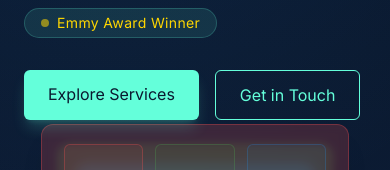
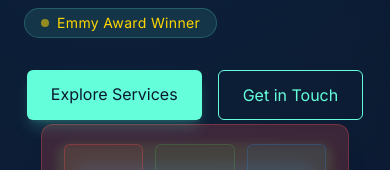
Before and after one commit to isthatamullet/tylergohr-homepage, a React (Vite) app in the folder project/: page / in a window 390 px wide. Shown: the part 404-574 px from the top of the page. Built offline with nearby package versions, Linux system fonts and the light colour scheme.

Commit message:
centering hero buttons

```diff
--- a/project/src/components/Hero.tsx
+++ b/project/src/components/Hero.tsx
@@ -1,4 +1,5 @@
 import React, { useEffect, useRef, useState } from 'react';
+import { Link } from 'react-router-dom'; // Added Link import
 
 const Hero: React.FC = () => {
   const panelsRef = useRef<HTMLDivElement>(null);
@@ -7,31 +8,25 @@ const Hero: React.FC = () => {
 
   useEffect(() => {
     const handleMouseMove = (e: MouseEvent) => {
-      if (!panelsRef.current) return;
-
+       if (!panelsRef.current) return;
       const panels = panelsRef.current.querySelectorAll('.interactive-panel');
       const rect = panelsRef.current.getBoundingClientRect();
-
       const x = (e.clientX - rect.left) / rect.width;
       const y = (e.clientY - rect.top) / rect.height;
-
       panels.forEach((panel, index) => {
         const depth = (index + 1) * 5;
         const moveX = (x - 0.5) * depth;
         const moveY = (y - 0.5) * depth;
-
         (panel as HTMLElement).style.transform = `translate(${moveX}px, ${moveY}px)`;
       });
     };
 
     const handleScroll = () => {
-      if (!heroRef.current) return;
-
+       if (!heroRef.current) return;
       const rect = heroRef.current.getBoundingClientRect();
       const viewportHeight = window.innerHeight;
       const scrollDistance = Math.min(viewportHeight, Math.max(0, -rect.top));
       const progress = scrollDistance / viewportHeight;
-
       setScrollProgress(progress);
     };
 
@@ -39,9 +34,8 @@ const Hero: React.FC = () => {
     if (container) {
       container.addEventListener('mousemove', handleMouseMove);
     }
-
     window.addEventListener('scroll', handleScroll);
-    handleScroll();
+    handleScroll(); // Initialize
 
     return () => {
       if (container) {
@@ -51,36 +45,30 @@ const Hero: React.FC = () => {
     };
   }, []);
 
+
   return (
     <section
       ref={heroRef}
       id="home"
       className="min-h-screen w-full relative overflow-hidden"
     >
+      {/* Backgrounds */}
       <div className="absolute inset-0 bg-gradient-to-b from-navy-dark via-navy to-navy-light opacity-80"></div>
       <div className="absolute inset-0 bg-[radial-gradient(circle_at_30%_20%,rgba(64,158,255,0.1)_0%,rgba(0,0,0,0)_60%)]"></div>
 
       <div className="container mx-auto px-6 relative">
         <div className="grid grid-cols-1 lg:grid-cols-2 gap-12 items-center min-h-screen">
-          <div className="lg:pr-8 relative z-10 transition-all duration-300 ease-out
-            pt-32 md:pt-24 lg:pt-0
-            -mt-12 md:mt-0"
-          >
+          {/* Text Content */}
+          <div className="lg:pr-8 relative z-10 transition-all duration-300 ease-out pt-32 md:pt-24 lg:pt-0 -mt-12 md:mt-0">
             <h1 className="text-4xl md:text-5xl lg:text-6xl font-bold mb-6 leading-tight transition-all duration-300">
-              <span className="text-white">Behind the Screens:</span>
-              <br />
+              <span className="text-white">Behind the Screens:</span><br />
               <span className="text-teal">The Art</span>{' '}
               <span className="text-teal">of</span>{' '}
               <span className="text-gold">Digital Order</span>
             </h1>
-
-            <p className="text-gray-300 text-lg mb-4 max-w-xl transition-all duration-300
-              md:text-xl lg:text-lg
-              pr-4 md:pr-8 lg:pr-0"
-            >
+            <p className="text-gray-300 text-lg mb-4 max-w-xl transition-all duration-300 md:text-xl lg:text-lg pr-4 md:pr-8 lg:pr-0">
               Expertly crafted content organization and distribution systems that transform digital chaos into seamless experiences.
             </p>
-
             <div className="inline-block px-4 py-1 mb-8 rounded-full bg-teal/10 border border-teal/20">
               <span className="text-gold font-medium text-sm tracking-wide flex items-center">
                 <span className="w-2 h-2 bg-gold rounded-full mr-2 animate-pulse"></span>
@@ -88,46 +76,46 @@ const Hero: React.FC = () => {
               </span>
             </div>
 
-            <div className="flex flex-wrap gap-4">
-              <a
-                href="#services"
+            {/* --- UPDATED Button Container Div --- */}
+            <div className="flex flex-wrap gap-4 justify-center md:justify-start">
+            {/* ------------------------------------ */}
+              {/* --- UPDATED to use Link --- */}
+              <Link
+                to="/#services"
                 className="px-6 py-3 bg-teal text-navy font-medium rounded-md hover:bg-teal-dark transition-all duration-300 shadow-lg shadow-teal/20"
               >
                 Explore Services
-              </a>
-              <a
-                href="#contact"
+              </Link>
+              <Link
+                to="/#contact"
                 className="px-6 py-3 bg-transparent border border-teal text-teal font-medium rounded-md hover:bg-teal/10 transition-all duration-300"
               >
                 Get in Touch
-              </a>
+              </Link>
+              {/* --------------------------- */}
             </div>
           </div>
 
+          {/* Animation Container */}
           <div
             ref={panelsRef}
-            className="relative h-[400px] md:h-[500px] w-full flex items-center justify-center transition-all duration-700 ease-out
-              -mt-16 md:mt-0 lg:mt-0"
+            // Using original height classes
+            className="relative h-[400px] md:h-[500px] w-full flex items-center justify-center transition-all duration-700 ease-out -mt-16 md:mt-0 lg:mt-0"
             style={{
               transform: `scale(${1 + scrollProgress * 0.3})`,
               opacity: 1 - scrollProgress * 0.5,
               zIndex: 0
             }}
           >
+            {/* Inner elements */}
             <div className="interactive-panel absolute w-[70%] h-[70%] bg-accent-blue/20 rounded-xl border border-accent-blue/30 shadow-xl backdrop-blur-sm transition-transform duration-700 ease-out"></div>
             <div className="interactive-panel absolute w-[80%] h-[80%] bg-accent-green/20 rounded-xl border border-accent-green/30 shadow-xl backdrop-blur-sm transition-transform duration-700 ease-out"></div>
             <div className="interactive-panel absolute w-[90%] h-[90%] bg-accent-red/20 rounded-xl border border-accent-red/30 shadow-xl backdrop-blur-sm transition-transform duration-700 ease-out"></div>
-
             <div className="absolute inset-10 grid grid-cols-3 grid-rows-3 gap-3 opacity-90">
               {Array.from({ length: 9 }).map((_, i) => (
-                <div
-                  key={i}
-                  className={`rounded-md border ${i % 3 === 0 ? 'border-accent-red/50 bg-accent-red/10' : i % 3 === 1 ? 'border-accent-green/50 bg-accent-green/10' : 'border-accent-blue/50 bg-accent-blue/10'} animate-pulse-slow`}
-                  style={{ animationDelay: `${i * 0.2}s` }}
-                ></div>
+                <div key={i} className={`rounded-md border ${i % 3 === 0 ? 'border-accent-red/50 bg-accent-red/10' : i % 3 === 1 ? 'border-accent-green/50 bg-accent-green/10' : 'border-accent-blue/50 bg-accent-blue/10'} animate-pulse-slow`} style={{ animationDelay: `${i * 0.2}s` }}></div>
               ))}
             </div>
-
             <div className="absolute top-1/4 left-1/4 w-12 h-12 rounded-lg bg-teal/30 border border-teal/50 animate-float" style={{ animationDelay: '0s' }}></div>
             <div className="absolute bottom-1/3 right-1/4 w-16 h-8 rounded-lg bg-gold/20 border border-gold/40 animate-float" style={{ animationDelay: '0.5s' }}></div>
             <div className="absolute top-1/2 right-1/3 w-8 h-16 rounded-lg bg-accent-green/20 border border-accent-green/40 animate-float" style={{ animationDelay: '1s' }}></div>
```
